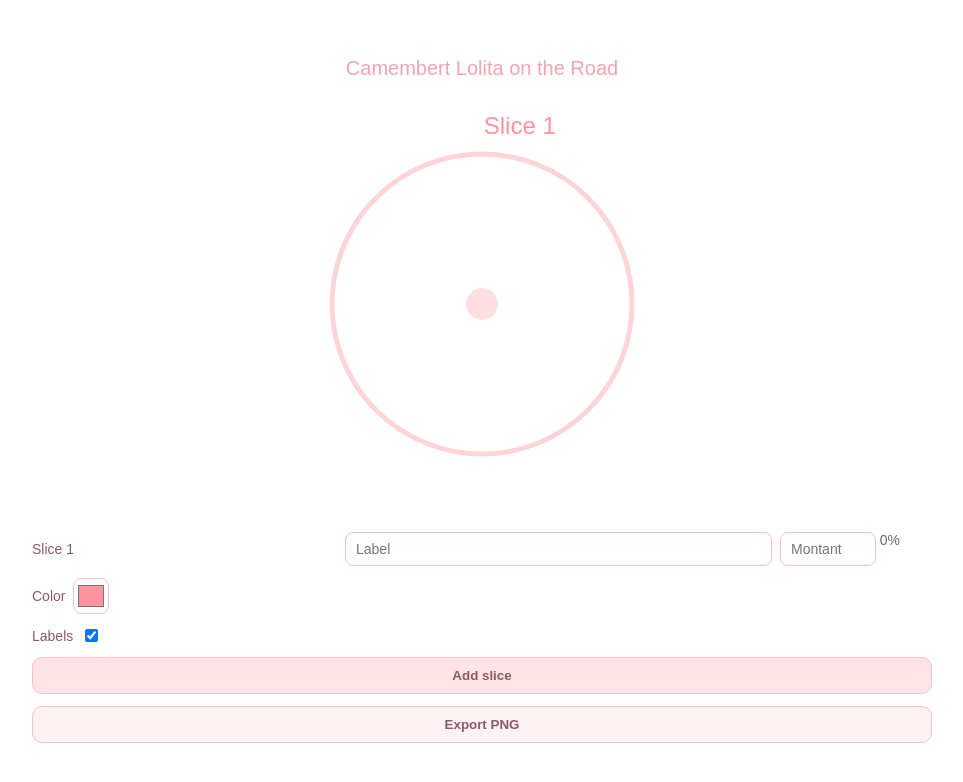
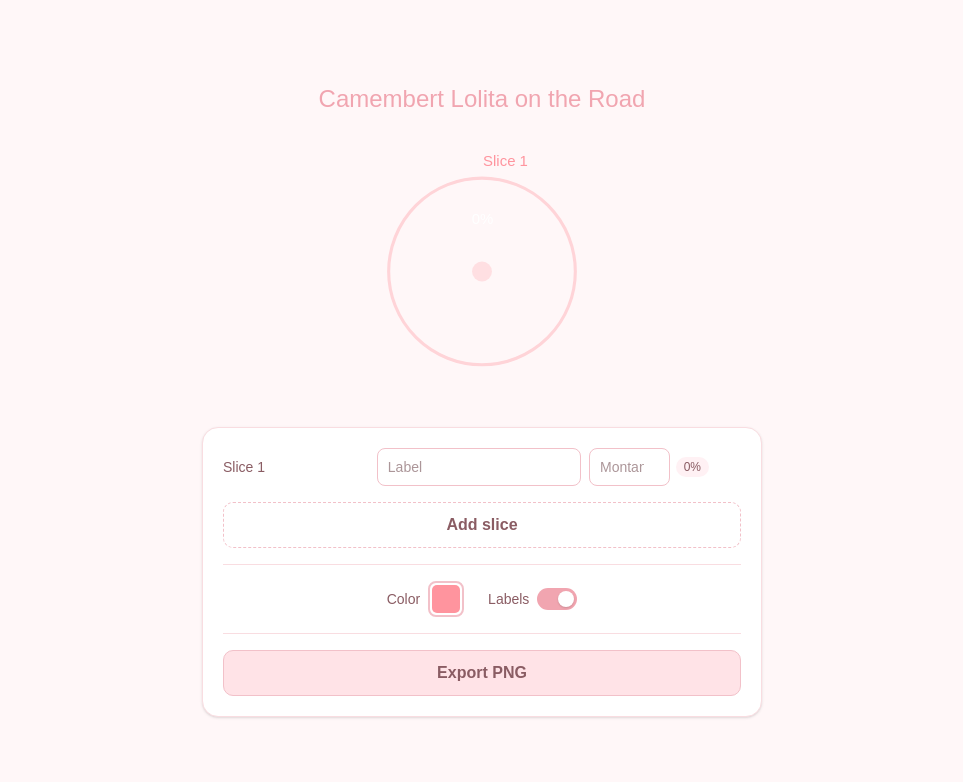
Before and after one commit to atoulmet/Lola-pie, a Next.js app: page / in a window 1280 px wide. Shown: the top 782 px of the page, without its empty margins (158-1121 px from the left). Built offline with nearby package versions, Linux system fonts and the light colour scheme; a web font is replaced by a local one.

Commit message:
Polish the UI

```diff
--- a/package.json
+++ b/package.json
@@ -9,10 +9,13 @@
     "lint": "next lint"
   },
   "dependencies": {
+    "@tailwindcss/postcss": "^4.1.18",
     "d3-shape": "^3.2.0",
     "next": "^15.5.12",
+    "postcss": "^8.5.6",
     "react": "^19.2.4",
-    "react-dom": "^19.2.4"
+    "react-dom": "^19.2.4",
+    "tailwindcss": "^4.1.18"
   },
   "devDependencies": {
     "@types/d3-shape": "^3.1.8",
--- /dev/null
+++ b/postcss.config.mjs
@@ -0,0 +1,6 @@
+const config = {
+  plugins: {
+    "@tailwindcss/postcss": {},
+  },
+};
+export default config;
--- a/src/app/globals.css
+++ b/src/app/globals.css
@@ -1,124 +1,74 @@
-* {
-  box-sizing: border-box;
+@import "tailwindcss";
+
+input:not([type="color"]):not([type="checkbox"]) {
+  @apply w-full py-2 px-2.5 rounded-lg border border-[#f2c1c9] text-sm text-[#5a2d33];
+  transition: all 0.15s ease;
 }
 
-html,
-body {
-  padding: 0;
-  margin: 0;
-  font-family: "Segoe UI", system-ui, -apple-system, sans-serif;
-  background: #ffffff;
-  color: #222222;
+input:not([type="color"]):not([type="checkbox"]):focus {
+  outline: none;
+  box-shadow: 0 0 0 2px #f2c1c9;
 }
 
-main {
-  min-height: 100vh;
-  display: grid;
-  place-items: center;
-  padding: 48px 24px;
-}
-
-.chart-wrap {
-  max-width: 90vw;
-}
-
-.chart-title {
-  text-align: center;
-  font-size: 20px;
-  margin: 0 0 24px;
-  color: #f1a5b0;
-  font-weight: 500;
-}
-
-.chart-controls {
-  margin-top: 24px;
-  display: grid;
-  gap: 12px;
-}
-
-.chart-input {
-  display: grid;
-  grid-template-columns: 1fr 1.4fr 120px 24px;
-  align-items: center;
-  gap: 8px;
-  font-size: 14px;
-  color: #8a5c63;
-}
-
-.chart-input input {
-  width: 100%;
-  padding: 8px 10px;
-  border-radius: 8px;
-  border: 1px solid #f2c1c9;
-  font-size: 14px;
-  color: #5a2d33;
-}
-
-.chart-color {
-  display: flex;
-  align-items: center;
-  gap: 8px;
-  font-size: 14px;
-  color: #8a5c63;
-}
-
-.chart-color input[type="color"] {
-  width: 36px;
-  height: 36px;
-  border: 1px solid #f2c1c9;
+input[type="color"] {
+  appearance: none;
+  -webkit-appearance: none;
+  border: 2px solid #f2c1c9;
   border-radius: 8px;
   padding: 2px;
   cursor: pointer;
-  background: none;
+  background: transparent;
+  transition: box-shadow 0.15s ease;
 }
 
-.chart-toggle {
-  display: flex;
-  align-items: center;
-  gap: 8px;
-  font-size: 14px;
-  color: #8a5c63;
-  cursor: pointer;
+input[type="color"]::-webkit-color-swatch-wrapper {
+  padding: 0;
 }
 
-.chart-remove {
-  background: none;
+input[type="color"]::-webkit-color-swatch {
   border: none;
-  color: #c47a82;
-  font-size: 18px;
-  cursor: pointer;
-  padding: 0;
-  line-height: 1;
+  border-radius: 5px;
 }
 
-.chart-remove:hover {
-  color: #8a3a42;
+input[type="color"]::-moz-color-swatch {
+  border: none;
+  border-radius: 5px;
 }
 
-.chart-add {
-  padding: 10px 14px;
-  border-radius: 10px;
-  border: 1px solid #f2c1c9;
-  background: #ffe3e7;
-  color: #8a5c63;
-  font-weight: 600;
-  cursor: pointer;
+input[type="color"]:hover,
+input[type="color"]:focus {
+  outline: none;
+  box-shadow: 0 0 0 2px #f2c1c9;
 }
 
-.chart-add:hover {
-  background: #ffd7dd;
+/* Custom toggle switch */
+.toggle-track {
+  width: 40px;
+  height: 22px;
+  border-radius: 999px;
+  background: #e5d5d8;
+  position: relative;
+  cursor: pointer;
+  transition: background 0.2s ease;
+  flex-shrink: 0;
 }
 
-.chart-export {
-  padding: 10px 14px;
-  border-radius: 10px;
-  border: 1px solid #f2c1c9;
-  background: #fff1f4;
-  color: #8a5c63;
-  font-weight: 600;
-  cursor: pointer;
+.toggle-track[data-checked="true"] {
+  background: #f1a5b0;
 }
 
-.chart-export:hover {
-  background: #ffe3e7;
+.toggle-thumb {
+  width: 16px;
+  height: 16px;
+  border-radius: 50%;
+  background: white;
+  position: absolute;
+  top: 3px;
+  left: 3px;
+  transition: transform 0.2s ease;
+  box-shadow: 0 1px 2px rgba(0, 0, 0, 0.15);
 }
+
+.toggle-track[data-checked="true"] .toggle-thumb {
+  transform: translateX(18px);
+}
--- a/src/app/page.tsx
+++ b/src/app/page.tsx
@@ -16,7 +16,6 @@ const formatValue = (value: number) => {
   return Math.round(value).toString();
 };
 
-
 export default function Home() {
   const [slices, setSlices] = useState<SliceInput[]>([
     { id: makeId(), percent: "0", amount: "", label: "" },
@@ -31,14 +30,18 @@ export default function Home() {
         percent: Number.parseFloat(slice.percent) || 0,
         label: slice.label,
       })),
-    [slices]
+    [slices],
   );
 
   const updateAmount = (id: string, value: string) => {
     setSlices((prev) => {
-      const next = prev.map((slice) => (slice.id === id ? { ...slice, amount: value } : slice));
+      const next = prev.map((slice) =>
+        slice.id === id ? { ...slice, amount: value } : slice,
+      );
       const amounts = next.map((slice) => {
-        const numeric = Number.parseFloat(slice.id === id ? value : slice.amount);
+        const numeric = Number.parseFloat(
+          slice.id === id ? value : slice.amount,
+        );
         return Number.isFinite(numeric) && numeric > 0 ? numeric : 0;
       });
       const total = amounts.reduce((sum, amount) => sum + amount, 0);
@@ -53,11 +56,18 @@ export default function Home() {
   };
 
   const updateLabel = (id: string, value: string) => {
-    setSlices((prev) => prev.map((slice) => (slice.id === id ? { ...slice, label: value } : slice)));
+    setSlices((prev) =>
+      prev.map((slice) =>
+        slice.id === id ? { ...slice, label: value } : slice,
+      ),
+    );
   };
 
   const addSlice = () => {
-    setSlices((prev) => [...prev, { id: makeId(), percent: "0", amount: "", label: "" }]);
+    setSlices((prev) => [
+      ...prev,
+      { id: makeId(), percent: "0", amount: "", label: "" },
+    ]);
   };
 
   const removeSlice = (id: string) => {
@@ -85,7 +95,9 @@ export default function Home() {
     const cssResponse = await fetch(fontCssUrl);
     const cssText = await cssResponse.text();
 
-    const fontFaceBlocks = Array.from(cssText.matchAll(/@font-face\s*{[^}]+}/g)).map((match) => match[0]);
+    const fontFaceBlocks = Array.from(
+      cssText.matchAll(/@font-face\s*{[^}]+}/g),
+    ).map((match) => match[0]);
     if (fontFaceBlocks.length === 0) {
       return;
     }
@@ -93,7 +105,9 @@ export default function Home() {
     const fontEntries = fontFaceBlocks
       .map((block) => {
         const weightMatch = block.match(/font-weight:\s*(\d+)/);
-        const urlMatch = block.match(/url\((https:\/\/fonts\.gstatic\.com\/[^)]+)\)/);
+        const urlMatch = block.match(
+          /url\((https:\/\/fonts\.gstatic\.com\/[^)]+)\)/,
+        );
         if (!weightMatch || !urlMatch) {
           return null;
         }
@@ -102,19 +116,23 @@ export default function Home() {
           url: urlMatch[1],
         };
       })
-      .filter((entry): entry is { weight: string; url: string } => Boolean(entry));
+      .filter((entry): entry is { weight: string; url: string } =>
+        Boolean(entry),
+      );
 
     if (fontEntries.length === 0) {
       return;
     }
 
-    const uniqueUrls = Array.from(new Set(fontEntries.map((entry) => entry.url)));
+    const uniqueUrls = Array.from(
+      new Set(fontEntries.map((entry) => entry.url)),
+    );
     const fontBuffers = await Promise.all(
       uniqueUrls.map(async (url) => {
         const fontResponse = await fetch(url);
         const fontBuffer = await fontResponse.arrayBuffer();
         return { url, fontBuffer };
-      })
+      }),
     );
     const bufferToBase64 = (buffer: ArrayBuffer) => {
       const bytes = new Uint8Array(buffer);
@@ -126,9 +144,17 @@ export default function Home() {
       return btoa(binary);
     };
 
-    const fontMap = new Map(fontBuffers.map(({ url, fontBuffer }) => [url, bufferToBase64(fontBuffer)]));
+    const fontMap = new Map(
+      fontBuffers.map(({ url, fontBuffer }) => [
+        url,
+        bufferToBase64(fontBuffer),
+      ]),
+    );
 
-    const style = document.createElementNS("http://www.w3.org/2000/svg", "style");
+    const style = document.createElementNS(
+      "http://www.w3.org/2000/svg",
+      "style",
+    );
     style.textContent = `
       ${fontEntries
         .map(
@@ -138,7 +164,7 @@ export default function Home() {
         font-style: normal;
         font-weight: ${entry.weight};
         src: url(data:font/woff2;base64,${fontMap.get(entry.url) ?? ""}) format('woff2');
-      }`
+      }`,
         )
         .join("\n")}
       svg { font-family: 'Playpen Sans', sans-serif; }
@@ -195,21 +221,39 @@ export default function Home() {
   };
 
   return (
-    <main>
-      <div className="chart-wrap">
-        <h1 className="chart-title">Camembert Lolita on the Road</h1>
-        <CircleChart slices={chartSlices} svgId={chartId} baseColor={baseColor} showLabels={showLabels} />
-        <div className="chart-controls">
+    <main className="bg-[#fff7f8] min-h-screen grid place-items-center py-12 px-6">
+      <div className="max-w-[560px] w-full">
+        <h1 className="text-center text-2xl mb-8 text-[#f1a5b0] font-medium">
+          Camembert Lolita on the Road
+        </h1>
+
+        <div className="flex justify-center [&_svg]:max-w-full [&_svg]:h-auto">
+          <CircleChart
+            slices={chartSlices}
+            svgId={chartId}
+            baseColor={baseColor}
+            showLabels={showLabels}
+          />
+        </div>
+
+        <div className="bg-white rounded-2xl shadow-sm border border-[#f9dde1] p-5 mt-8">
+          {/* Slices section */}
+          <div className="grid gap-4">
             {slices.map((slice, index) => (
-            <label key={slice.id} className="chart-input">
+              <div
+                key={slice.id}
+                className="grid grid-cols-[1fr_1.4fr_120px_24px] items-center gap-2 text-sm text-[#8a5c63] border-b border-[#f9dde1] pb-3 last:border-0 last:pb-0"
+              >
                 <span>Slice {index + 1}</span>
                 <input
                   type="text"
                   value={slice.label}
                   placeholder="Label"
-                onChange={(event) => updateLabel(slice.id, event.target.value)}
+                  onChange={(event) =>
+                    updateLabel(slice.id, event.target.value)
+                  }
                 />
-              <div style={{ display: "flex", flexDirection: "row", gap: "4px" }}>
+                <div className="flex items-center gap-1.5">
                   <input
                     type="number"
                     inputMode="decimal"
@@ -217,43 +261,77 @@ export default function Home() {
                     step="1"
                     value={slice.amount}
                     placeholder="Montant"
-                  onChange={(event) => updateAmount(slice.id, event.target.value)}
+                    onChange={(event) =>
+                      updateAmount(slice.id, event.target.value)
+                    }
                   />
-                <span style={{ fontSize: "0.875rem", color: "#666" }}>
+                  <span className="text-xs bg-[#fff1f4] text-[#8a5c63] rounded-full px-2 py-0.5 tabular-nums">
                     {slice.percent}%
                   </span>
                 </div>
                 {slices.length > 1 ? (
                   <button
                     type="button"
-                  className="chart-remove"
+                    className="w-6 h-6 flex items-center justify-center rounded-full bg-transparent border-none text-[#c47a82] text-lg cursor-pointer p-0 leading-none hover:bg-[#fde8eb] hover:text-[#8a3a42] transition-colors duration-150"
                     onClick={() => removeSlice(slice.id)}
                   >
                     &times;
                   </button>
-              ) : <span />}
-            </label>
+                ) : (
+                  <span />
+                )}
+              </div>
             ))}
-          <label className="chart-color">
+          </div>
+
+          {/* Add slice button */}
+          <button
+            type="button"
+            className="mt-4 w-full py-2.5 px-3.5 rounded-[10px] border border-dashed border-[#f2c1c9] bg-transparent text-[#8a5c63] font-semibold cursor-pointer hover:bg-[#fff1f4] transition-colors duration-150"
+            onClick={addSlice}
+          >
+            Add slice
+          </button>
+
+          <hr className="border-[#f9dde1] my-4" />
+
+          {/* Settings row */}
+          <div className="flex items-center justify-center gap-6">
+            <label className="flex items-center gap-2 text-sm text-[#8a5c63]">
               <span>Color</span>
               <input
                 type="color"
+                className="w-9 h-9 border border-[#f2c1c9] rounded-lg p-0.5 cursor-pointer bg-transparent"
                 value={baseColor}
                 onChange={(event) => setBaseColor(event.target.value)}
               />
             </label>
-          <label className="chart-toggle">
+
+            <label className="flex items-center gap-2 text-sm text-[#8a5c63] cursor-pointer">
               <span>Labels</span>
               <input
                 type="checkbox"
+                className="sr-only"
                 checked={showLabels}
                 onChange={(event) => setShowLabels(event.target.checked)}
               />
+              <div
+                className="toggle-track"
+                data-checked={showLabels}
+              >
+                <div className="toggle-thumb" />
+              </div>
             </label>
-          <button type="button" className="chart-add" onClick={addSlice}>
-            Add slice
-          </button>
-          <button type="button" className="chart-export" onClick={exportChart}>
+          </div>
+
+          <hr className="border-[#f9dde1] my-4" />
+
+          {/* Export button */}
+          <button
+            type="button"
+            className="w-full py-2.5 px-3.5 rounded-[10px] border border-[#f2c1c9] bg-[#ffe3e7] text-[#8a5c63] font-semibold cursor-pointer hover:bg-[#ffd7dd] transition-colors duration-150"
+            onClick={exportChart}
+          >
             Export PNG
           </button>
         </div>
```
Also changed, not shown: 1 other file (tests, documents, lock files or other folders). Lines whose indentation alone changed are shown as unchanged.
